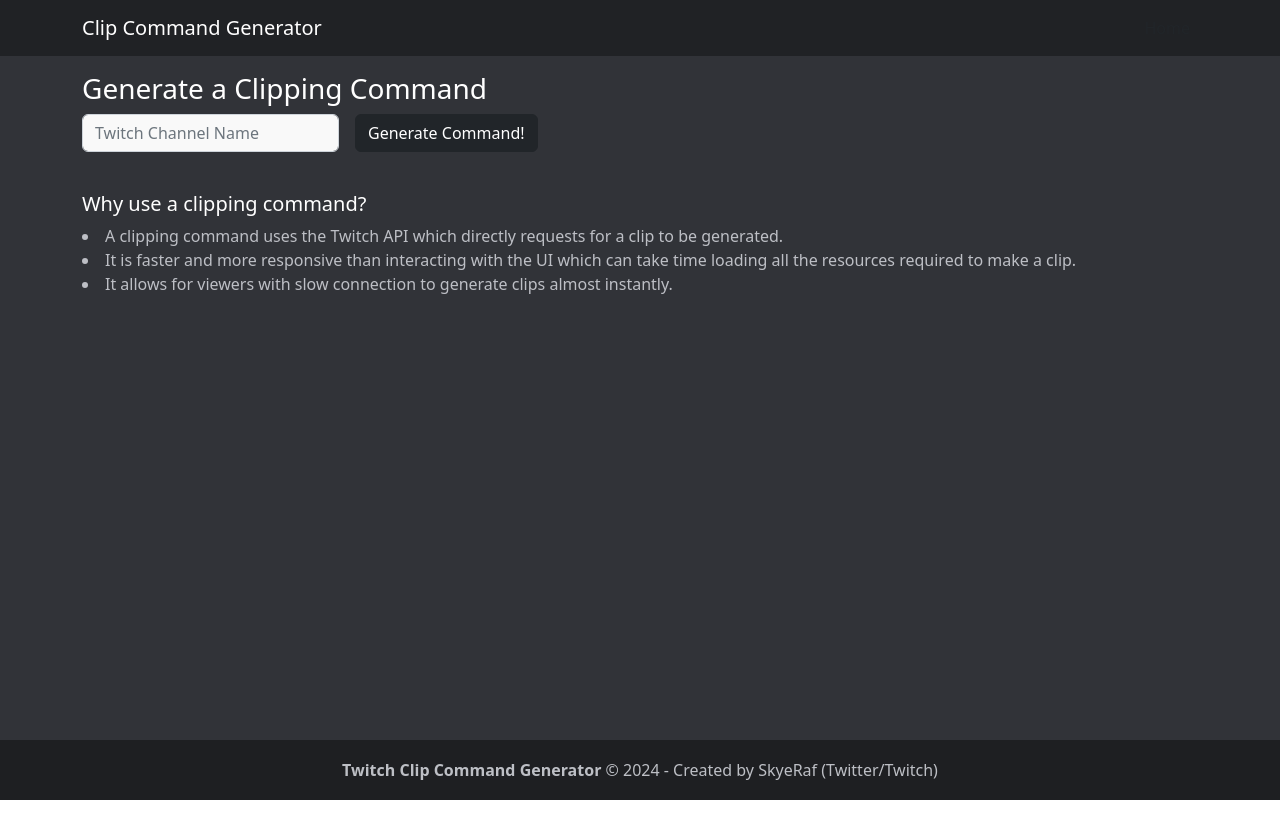
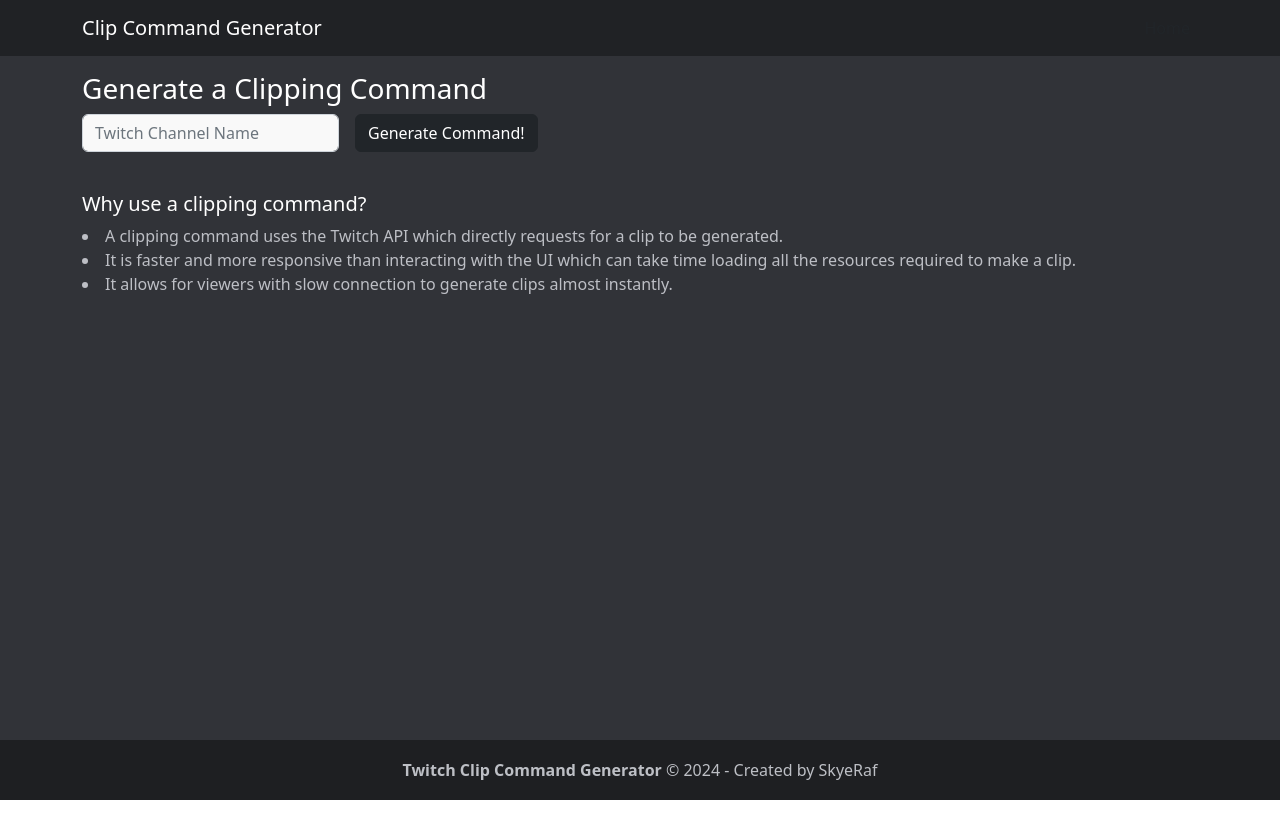
Before and after one commit to RDalcolmo/ClipGeneratorReact, a React (Vite) app: page / in a window 1280 px wide. Shown: the top 838 px of the page. Built offline with nearby package versions, Linux system fonts and the light colour scheme.

Commit message:
Removed twitter/twitch

```diff
--- a/src/App.tsx
+++ b/src/App.tsx
@@ -10,15 +10,15 @@
   return (
     <BrowserRouter>
       <Routes>
-          <Route path="/" element={<NavMenu/>}>
-            <Route index element={<Home/>}/>
-            <Route path="/command" element={<Command/>}/>
-            <Route path="*" element={<ErrorPage/>}/>
+        <Route path="/" element={<NavMenu />}>
+          <Route index element={<Home />} />
+          <Route path="/command" element={<Command />} />
+          <Route path="*" element={<ErrorPage />} />
         </Route>
       </Routes>
       <footer className="footer">
         <div className="footer-text">
-                <center><b>Twitch Clip Command Generator</b> &copy; {new Date().getFullYear()} - Created by SkyeRaf (Twitter/Twitch)</center>
+          <center><b>Twitch Clip Command Generator</b> &copy; {new Date().getFullYear()} - Created by SkyeRaf</center>
         </div>
       </footer>
     </BrowserRouter>
```
Lines whose indentation alone changed are shown as unchanged.
